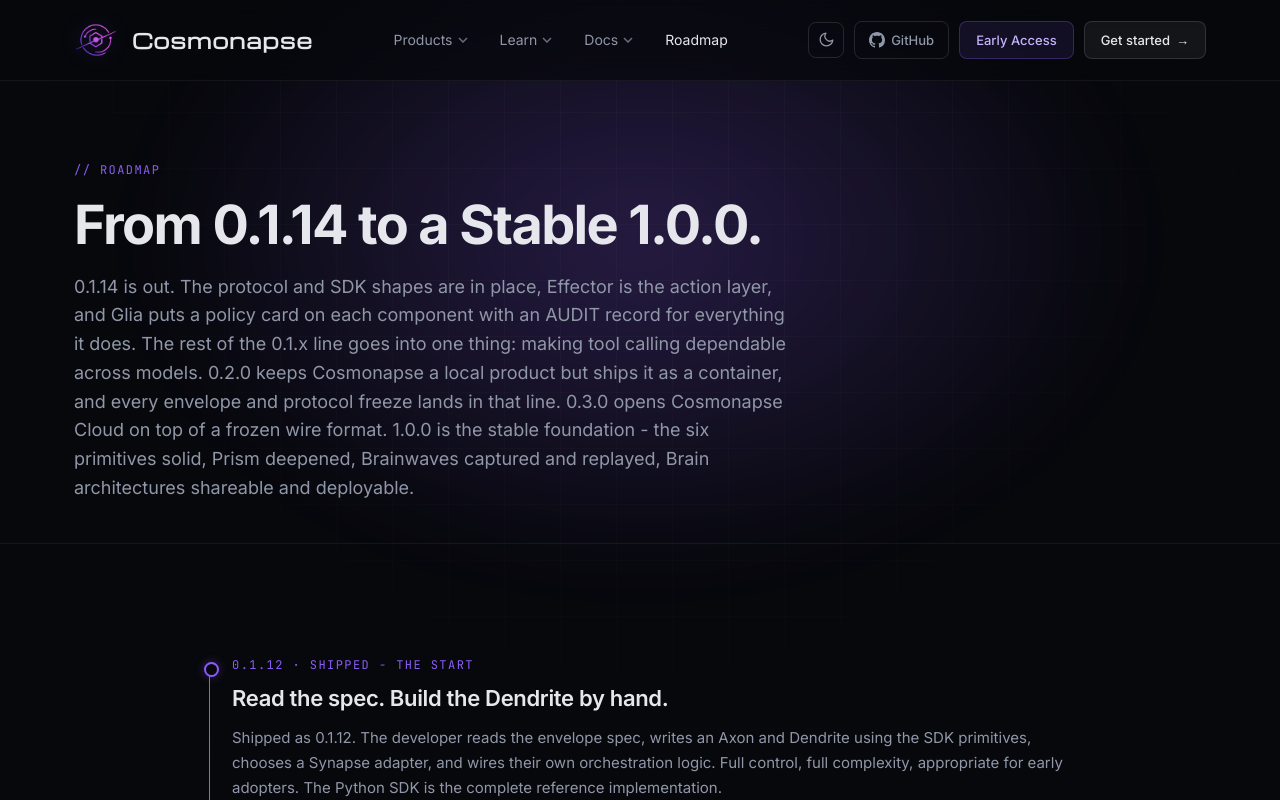
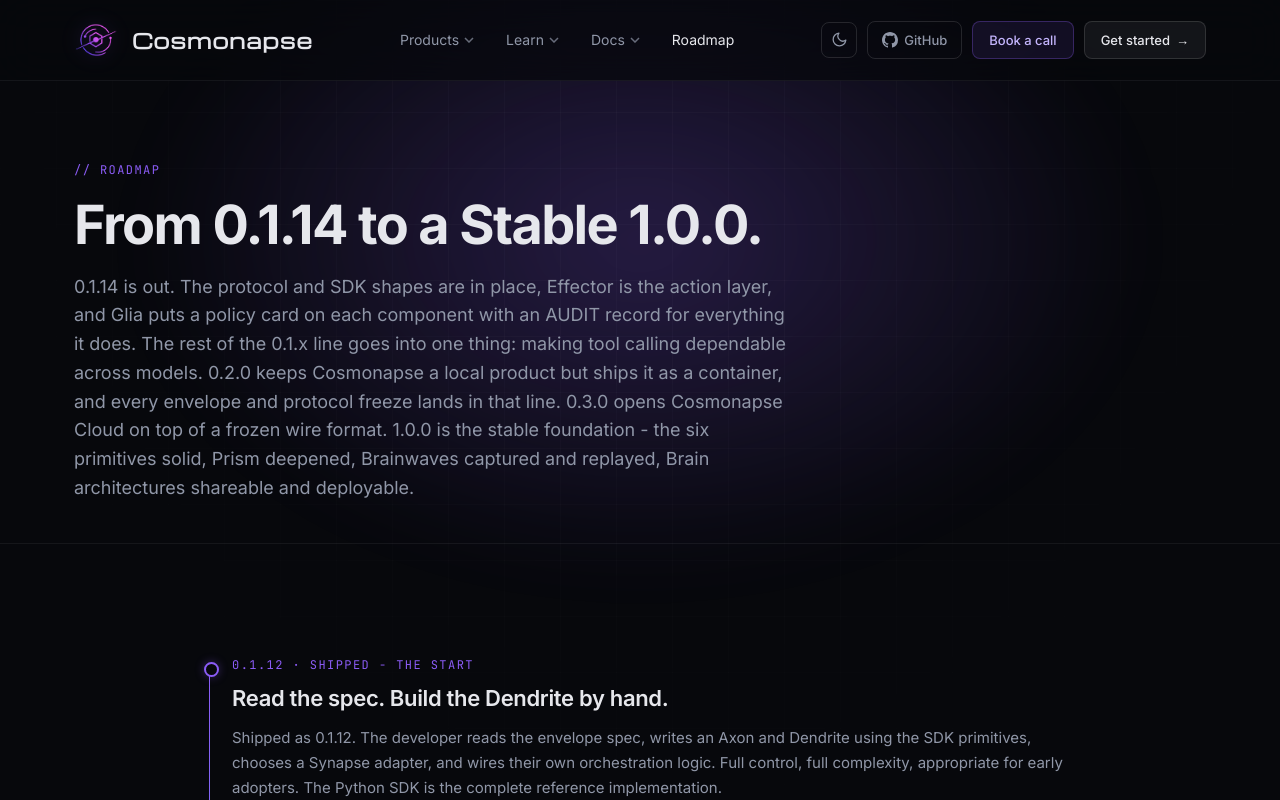
Before and after one commit to Cosmonapse/cosmonapse-landing-page, a Next.js app: page /roadmap in a window 1280 px wide. Shown: the top 800 px of the page. Built offline with nearby package versions, Linux system fonts and the light colour scheme.

Commit message:
Added book a call

```diff
--- a/app/page.tsx
+++ b/app/page.tsx
@@ -10,9 +10,9 @@
 import InstallCommands from "@/components/InstallCommands";
 import ProductGrid from "@/components/ProductGrid";
 import { NEXT_UP } from "@/lib/products";
+import { BOOK_A_CALL_HREF as BOOK_A_CALL } from "@/lib/book-a-call";
 
 const GITHUB = "https://github.com/Cosmonapse/cosmonapse-core";
-const BOOK_A_CALL = "https://cal.com/aqib-khan-rujxh2/30min";
 
 // One package, two commands: install it, then open the designer. Repeated
 // verbatim in the closing CTA rather than varied, so the thing you scrolled
--- a/components/Footer.tsx
+++ b/components/Footer.tsx
@@ -1,7 +1,7 @@
 import Link from "next/link";
 import BrandMark from "@/components/BrandMark";
 import { PRODUCTS } from "@/lib/products";
-import { EARLY_ACCESS_HREF, EARLY_ACCESS_LABEL } from "@/lib/early-access";
+import { BOOK_A_CALL_HREF, BOOK_A_CALL_LABEL } from "@/lib/book-a-call";
 
 const GITHUB = "https://github.com/Cosmonapse/cosmonapse-core";
 
@@ -100,7 +100,9 @@
                 </a>
               </li>
               <li>
-                <Link href={EARLY_ACCESS_HREF}>{EARLY_ACCESS_LABEL}</Link>
+                <a href={BOOK_A_CALL_HREF} target="_blank" rel="noopener noreferrer">
+                  {BOOK_A_CALL_LABEL}
+                </a>
               </li>
               <li>
                 <a href="mailto:dev@cosmonapse.com">Contact</a>
--- a/components/Nav.tsx
+++ b/components/Nav.tsx
@@ -6,7 +6,7 @@
 import BrandMark from "@/components/BrandMark";
 import ThemeToggle from "@/components/ThemeToggle";
 import { PRODUCTS } from "@/lib/products";
-import { EARLY_ACCESS_HREF, EARLY_ACCESS_LABEL } from "@/lib/early-access";
+import { BOOK_A_CALL_HREF, BOOK_A_CALL_LABEL } from "@/lib/book-a-call";
 
 const GITHUB = "https://github.com/Cosmonapse/cosmonapse-core";
 
@@ -152,9 +152,9 @@
             </svg>
             GitHub
           </a>
-          <Link href={EARLY_ACCESS_HREF} className="nav-cta nav-cta-accent">
-            {EARLY_ACCESS_LABEL}
-          </Link>
+          <a href={BOOK_A_CALL_HREF} target="_blank" rel="noopener noreferrer" className="nav-cta nav-cta-accent">
+            {BOOK_A_CALL_LABEL}
+          </a>
           <Link href="/core/quickstart" className="nav-cta">
             Get started
             <span className="arrow">→</span>
@@ -222,12 +222,14 @@
             </a>
           </li>
           <li className="nav-mobile-cta-item">
-            <Link
-              href={EARLY_ACCESS_HREF}
+            <a
+              href={BOOK_A_CALL_HREF}
+              target="_blank"
+              rel="noopener noreferrer"
               className="nav-cta nav-cta-accent nav-mobile-cta"
             >
-              {EARLY_ACCESS_LABEL}
-            </Link>
+              {BOOK_A_CALL_LABEL}
+            </a>
           </li>
           <li className="nav-mobile-cta-item">
             <Link href="/core/quickstart" className="nav-cta nav-mobile-cta">
--- /dev/null
+++ b/lib/book-a-call.ts
@@ -0,0 +1,3 @@
+/** The one scheduling link, shared by the nav, footer and homepage. */
+export const BOOK_A_CALL_HREF = "https://cal.com/aqib-khan-rujxh2/30min";
+export const BOOK_A_CALL_LABEL = "Book a call";
```
